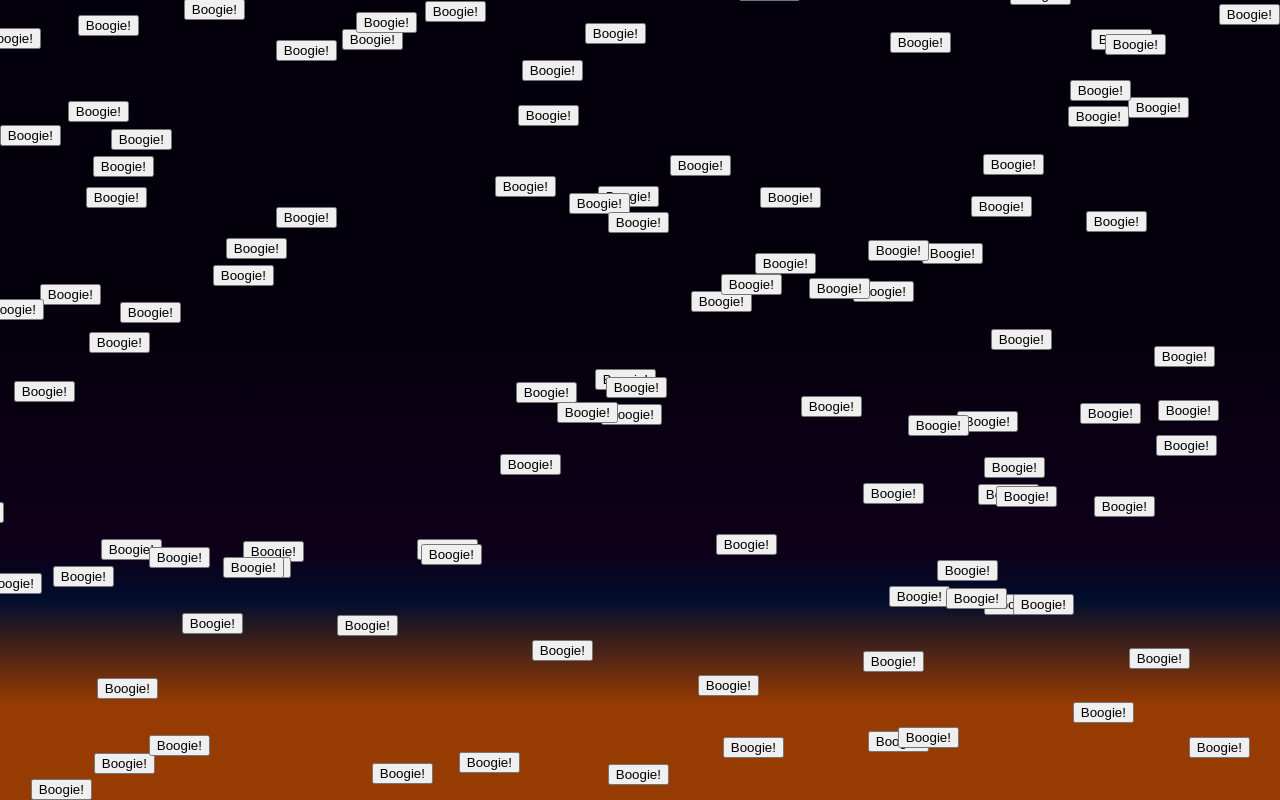
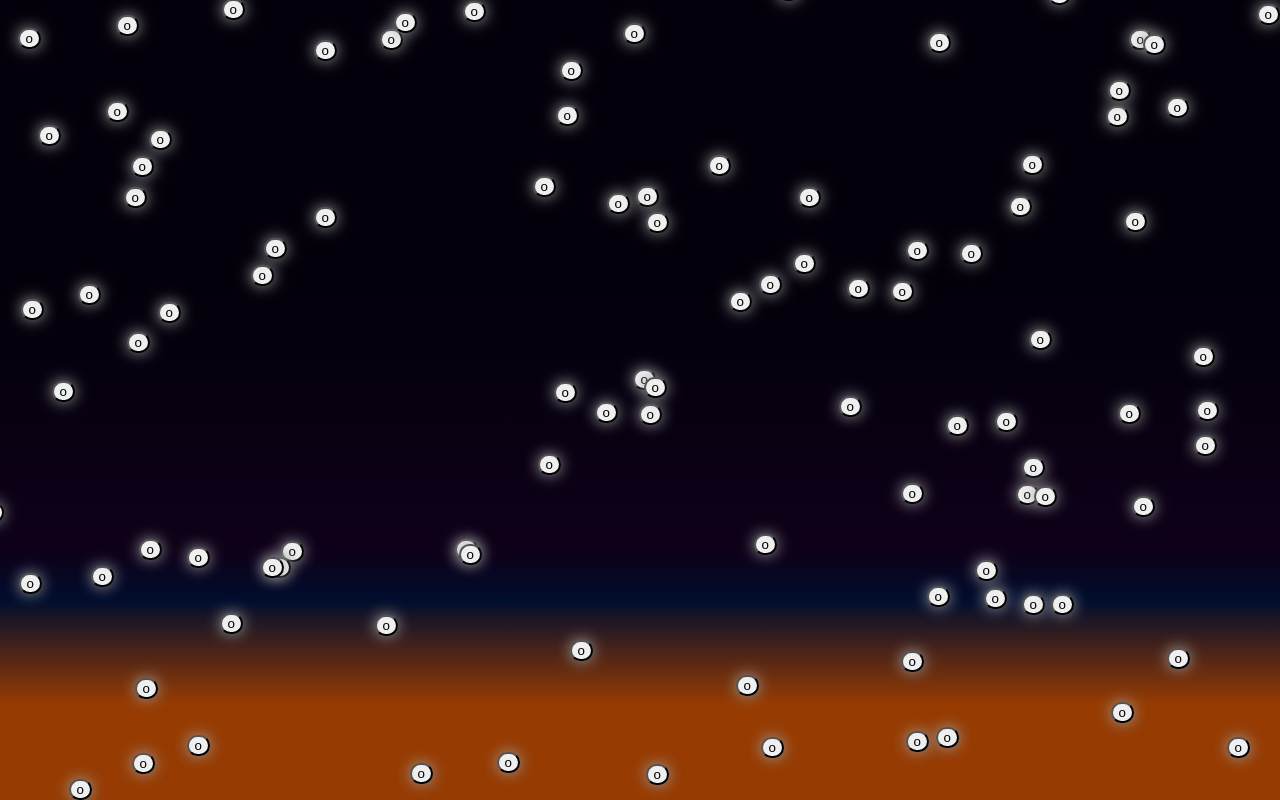
Before and after one commit to cordenbrock/musica-universalis, a React (Create React App) app: page / in a window 1280 px wide. Built offline with nearby package versions, Linux system fonts and the light colour scheme.

Commit message:
Circularize buttons and add glow--exploring styles

```diff
--- a/src/sandbox/PlaySynth.js
+++ b/src/sandbox/PlaySynth.js
@@ -28,25 +28,26 @@ function PlaySynth() {
     const randomNote = note
     console.log(randomNote);
     synth.triggerAttack(randomNote, now);
-    synth.triggerAttack(randomNote, now + 2);
-    synth.triggerRelease([randomNote, randomNote], now + 2.5);
+    synth.triggerRelease([randomNote], now + 4);
   }
 
 
 
   const starBtnStyle = {
     position: "absolute",
-    bottom: stars.yCoordinate,
-    right: stars.xCoordinate
+    borderRadius: 13,
+    boxShadow: '0px 0px 15px #9E9E9E'
   }
 
   return (
     <>
-      <div>
+
         {stars.map((star,i=0) =>
-          <button style={{position: "absolute", bottom: star.yCoordinate, right: star.xCoordinate}} onClick={() => playNote(star.randomMusicNote)} key={i++}>Boogie!</button>
+          <button
+            style={{...starBtnStyle, bottom: star.yCoordinate, right: star.xCoordinate}}
+            onClick={() => playNote(star.randomMusicNote)} key={i++}>o</button>
         )}
-      </div>
+
     </>
   );
 }
```
